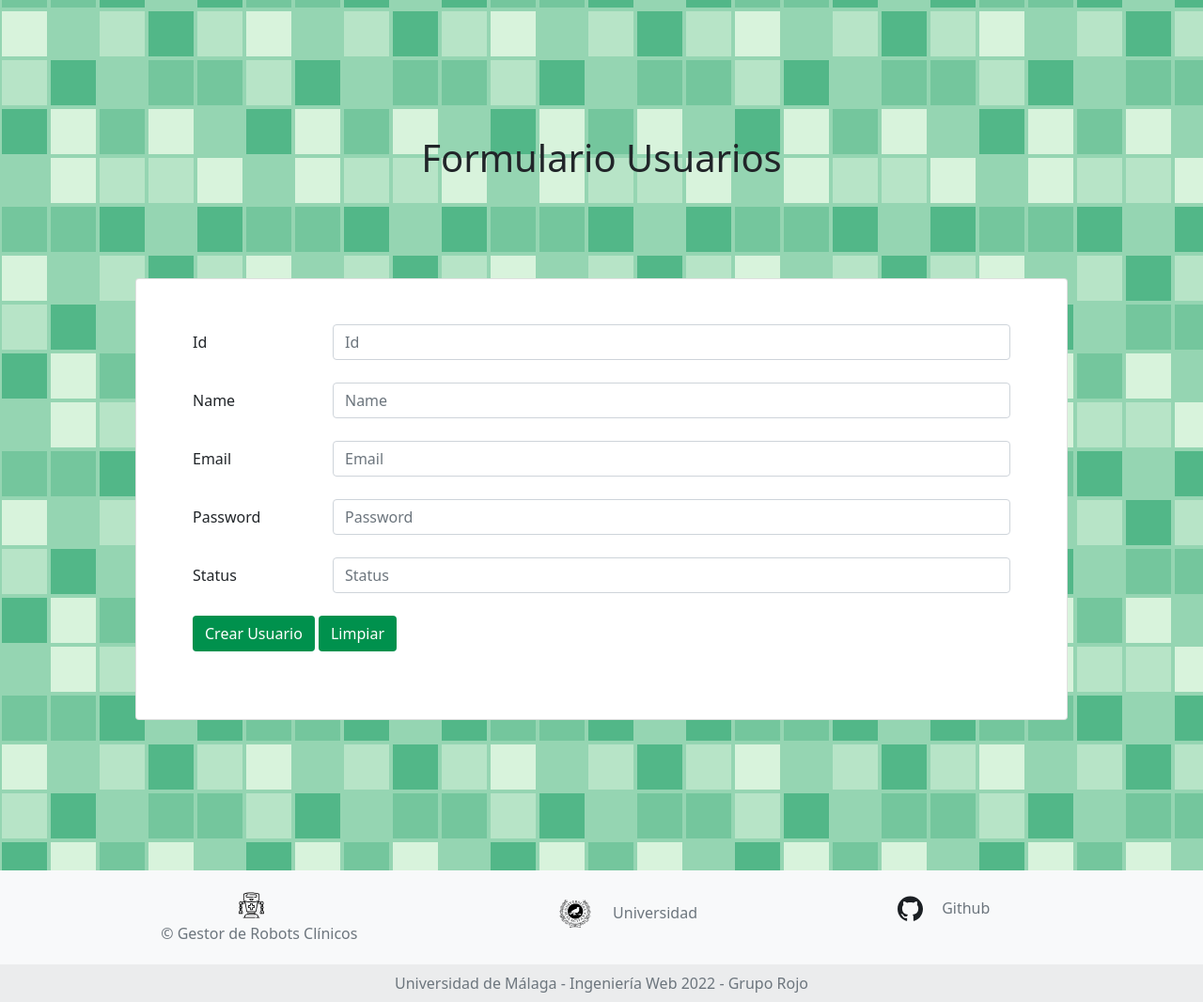
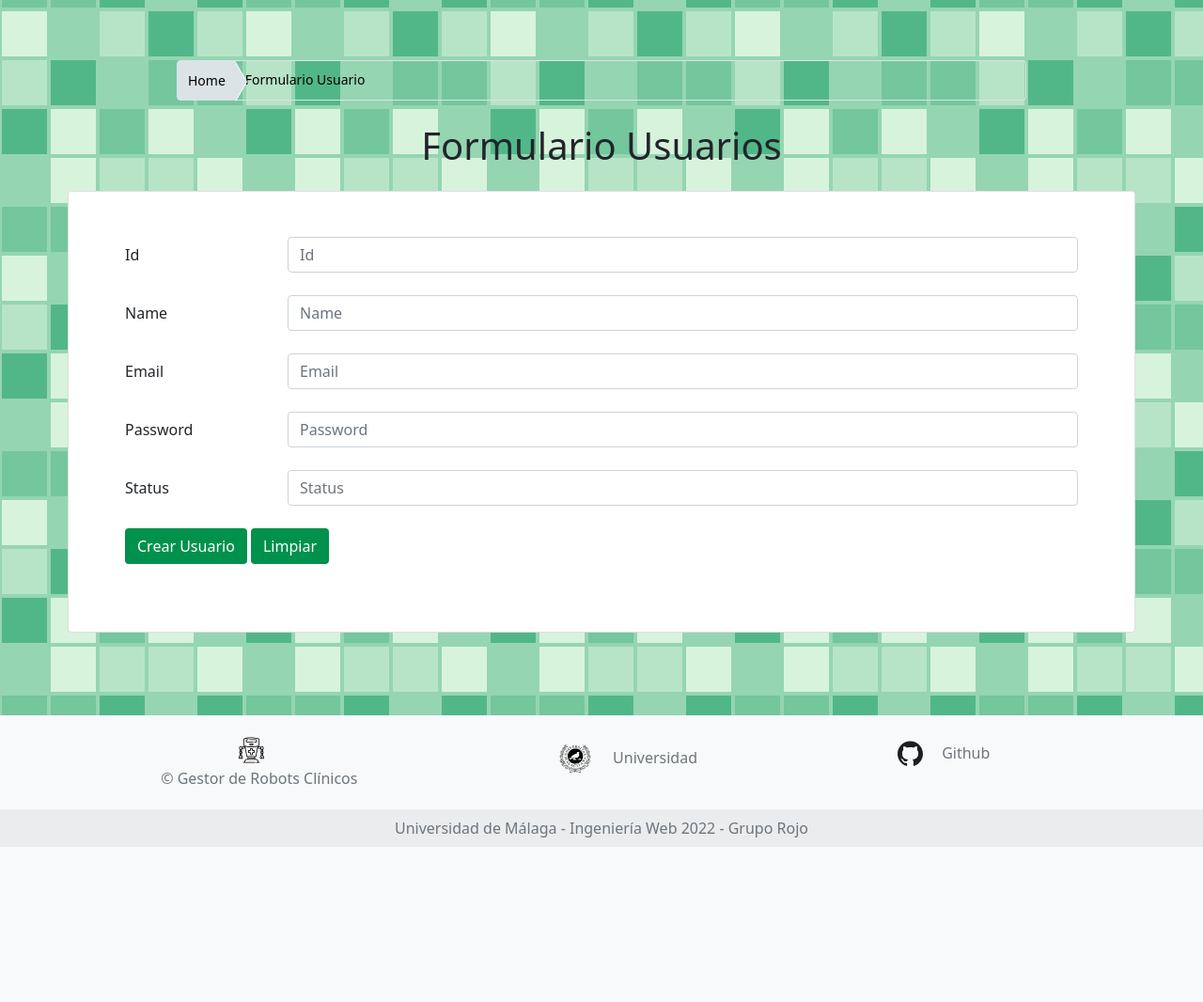
Before and after one commit to jesusaldanamartin/web_engineering, a Flask app: page /admin/formularioUsuarios in a window 1280 px wide. Shown: the part 42-1108 px from the top of the page at 94% size. After the commit the page ends 943 px from the top, so only its background shows below. Run offline with Flask 3, Linux system fonts and the light colour scheme; some libraries are stand-ins or nearby versions.

Commit message:
formulario usuario

```diff
--- a/templates/formulario_tecnico_usuario.jinja
+++ b/templates/formulario_tecnico_usuario.jinja
@@ -9,9 +9,17 @@
 
 <body class="bg">
     <fieldset class="main-container row p-5 mx-0 justify-content-center align-self-center">
-        <div class="main-container row p-5 mx-0 justify-content-center align-self-center">
-            <h1 class="main-container row p-5 mx-0 justify-content-center align-self-center">Formulario Usuarios</h1>
-            <form class="main-container row p-5 mx-0 justify-content-center align-self-center" method="post"
+        <div class="main-container row p-3 mx-0 justify-content-center align-self-center">
+            <div class="row col-md-10 px-3">
+                <nav aria-label="breadcrumb">
+                    <ol class="breadcrumb breadcrumb-custom">
+                        <li class="breadcrumb-item"><a href="/admin" data-abc="true">Home</a></li>
+                    <li class="breadcrumb-item active" aria-current="page"><span>Formulario Usuario</span></li>
+                    </ol>
+                </nav>
+            </div>
+            <h1 class="main-container row p-2 mx-0 justify-content-center align-self-center">Formulario Usuarios</h1>
+            <form class="main-container row p-2 mx-0 justify-content-center align-self-center" method="post"
                 name="formulario_lista_tareas">
 
                 <div class="card">
@@ -37,7 +45,8 @@
                             <div class="form-group row mb-4">
                                 <label for="email" class="col-sm-2 col-form-label">Email</label>
                                 <div class="col-sm-10">
-                                    <input type="email" class="form-control" id="email" name="email" placeholder="Email">
+                                    <input type="email" class="form-control" id="email" name="email"
+                                        placeholder="Email">
                                 </div>
                             </div>
 
@@ -45,7 +54,8 @@
                             <div class="form-group row mb-4">
                                 <label for="password" class="col-sm-2 col-form-label">Password</label>
                                 <div class="col-sm-10">
-                                    <input type="password" class="form-control" id="password" name="password" placeholder="Password">
+                                    <input type="password" class="form-control" id="password" name="password"
+                                        placeholder="Password">
                                 </div>
                             </div>
 
@@ -53,7 +63,8 @@
                             <div class="form-group row mb-4">
                                 <label for="status" class="col-sm-2 col-form-label">Status</label>
                                 <div class="col-sm-10">
-                                    <input type="status" class="form-control" id="status" name="status" placeholder="Status">
+                                    <input type="status" class="form-control" id="status" name="status"
+                                        placeholder="Status">
                                 </div>
                             </div>
 
@@ -62,18 +73,18 @@
                                 Crear Usuario
                             </button>
                             <!--Limpiar Tarea button -->
-                            <button type="submit" class="btn btn-block mb-4 bot_inicio">
-                                Limpiar
-                            </button>
+                            <input type="reset" value="Limpiar" class="btn btn-block mb-4 bot_inicio">
 
                             {% for mesg in get_flashed_messages() %}
                             {% if mesg == '¡Usuario creado con éxito!' %}
-                                    <div class = "text-center alert alert-success">
-                                        <p style="color: green;">{{ mesg }}<p>
+                            <div class="text-center alert alert-success">
+                                <p style="color: green;">{{ mesg }}
+                                <p>
                             </div>
                             {% else %}
-                                    <div class = "text-center alert alert-danger ">
-                                        <p style="color: red;">{{ mesg }}<p></p>
+                            <div class="text-center alert alert-danger ">
+                                <p style="color: red;">{{ mesg }}
+                                <p></p>
                             </div>
                             {% endif %}
                             {% endfor %}
```
Also changed, not shown: database.db. Lines whose indentation alone changed are shown as unchanged.
